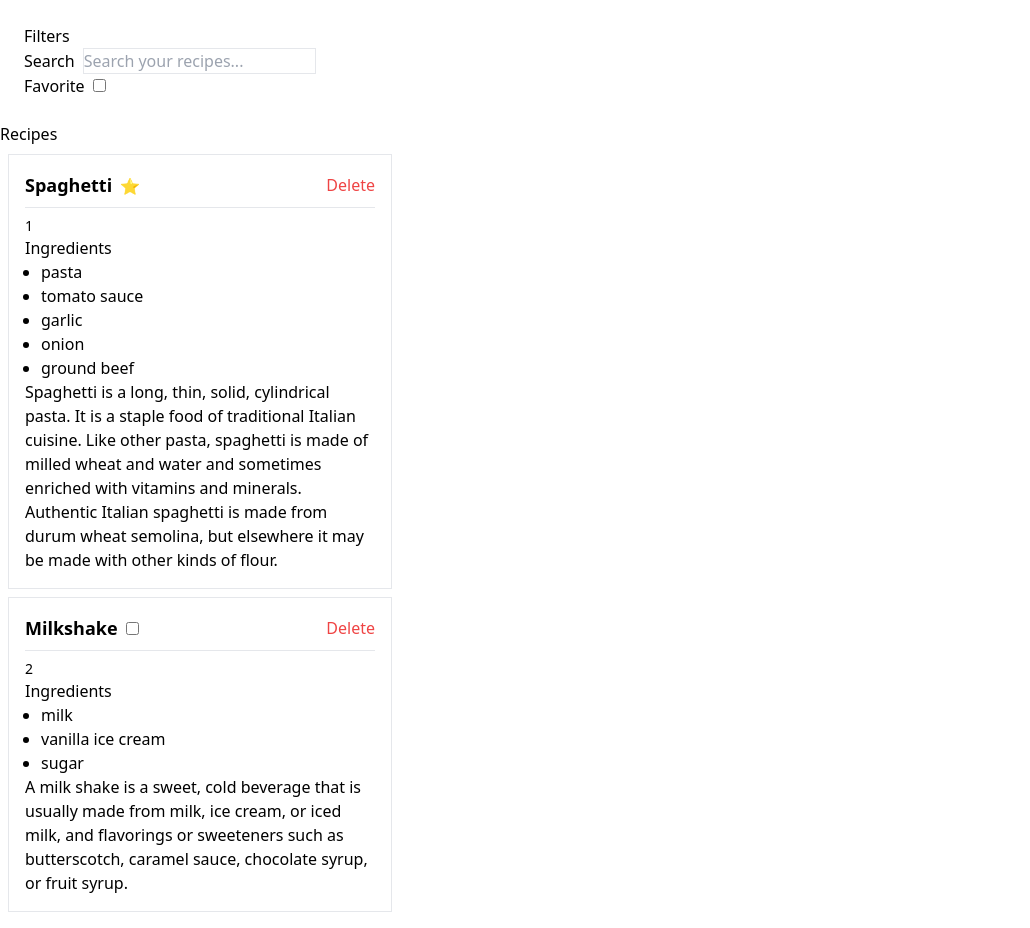
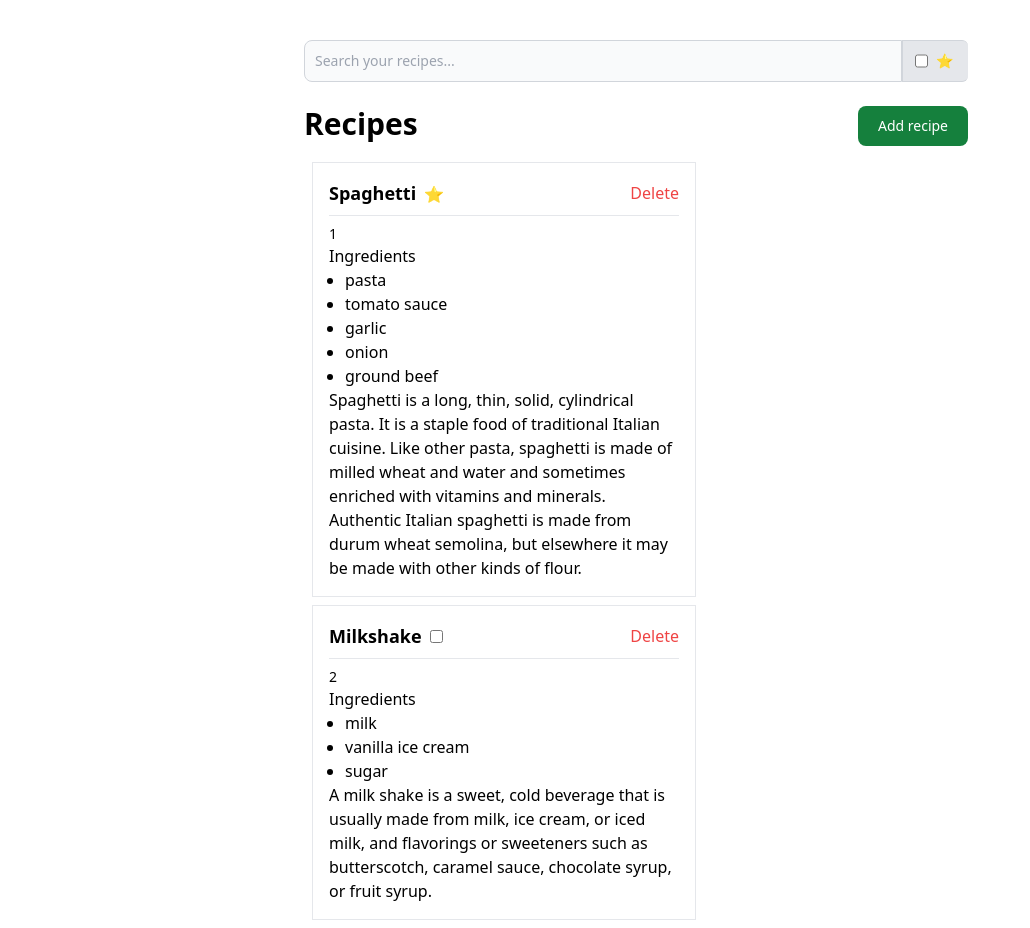
Before and after one commit to k-dx/recipes, a React (Vite) app: page / in a window 1280 px wide. Shown: the whole page, without its empty margins (0-1030 px from the left). Built offline with nearby package versions, Linux system fonts and the light colour scheme.

Commit message:
add recipe visual & toggle

```diff
--- /dev/null
+++ b/src/components/AddRecipe.tsx
@@ -0,0 +1,66 @@
+export default function AddRecipe({ addRecipe }: { addRecipe: () => void }) {
+  return (
+    <form>
+      <div className="mb-6">
+        <label
+          htmlFor="recipe_name"
+          className="block mb-2 text-sm font-medium text-gray-900 dark:text-white"
+        >
+          Recipe name
+        </label>
+        <input
+          type="recipe_name"
+          id="recipe_name"
+          className="bg-gray-50 border border-gray-300 text-gray-900 text-sm rounded-lg focus:ring-blue-500 focus:border-blue-500 block w-full p-2.5 dark:bg-gray-700 dark:border-gray-600 dark:placeholder-gray-400 dark:text-white dark:focus:ring-blue-500 dark:focus:border-blue-500"
+          placeholder="Brocolli and cheese"
+          required
+        />
+      </div>
+      <div className="mb-6">
+        <label
+          htmlFor="ingredients"
+          className="block mb-2 text-sm font-medium text-gray-900 dark:text-white"
+        >
+          Ingredients
+        </label>
+        <input
+          type="ingredients"
+          id="ingredients"
+          className="bg-gray-50 border border-gray-300 text-gray-900 text-sm rounded-lg focus:ring-blue-500 focus:border-blue-500 block w-full p-2.5 dark:bg-gray-700 dark:border-gray-600 dark:placeholder-gray-400 dark:text-white dark:focus:ring-blue-500 dark:focus:border-blue-500"
+          placeholder="brocolli, cheese, salt, pepper (separate ingredients with a comma)"
+        />
+      </div>
+      <div className="mb-6">
+        <label
+          htmlFor="message"
+          className="block mb-2 text-sm font-medium text-gray-900 dark:text-white"
+        >
+          Instructions
+        </label>
+        <textarea
+          id="message"
+          rows={4}
+          className="block p-2.5 w-full text-sm text-gray-900 bg-gray-50 rounded-lg border border-gray-300 focus:ring-blue-500 focus:border-blue-500 dark:bg-gray-700 dark:border-gray-600 dark:placeholder-gray-400 dark:text-white dark:focus:ring-blue-500 dark:focus:border-blue-500"
+          placeholder="How to make this delicious dish?"
+        ></textarea>
+      </div>
+
+      <div>
+        <button
+          type="submit"
+          className="text-white bg-green-700 hover:bg-green-800 focus:ring-4 focus:outline-none focus:ring-green-300 font-medium rounded-lg text-sm w-full sm:w-auto px-5 py-2.5 text-center dark:bg-green-600 dark:hover:bg-green-700 dark:focus:ring-green-800 mr-2"
+        >
+          Add recipe
+        </button>
+
+        <button
+          type="button"
+          className="text-white bg-red-700 hover:bg-red-800 focus:ring-4 focus:outline-none focus:ring-red-300 font-medium rounded-lg text-sm w-full sm:w-auto px-5 py-2.5 text-center dark:bg-red-600 dark:hover:bg-red-700 dark:focus:ring-red-800"
+          onClick={() => addRecipe()}
+        >
+          Cancel
+        </button>
+      </div>
+    </form>
+  );
+}
--- a/src/components/Filters.tsx
+++ b/src/components/Filters.tsx
@@ -1,35 +1,38 @@
 import { useRecipe } from "../providers/RecipeProvider/useRecipe";
 
-export default function Filters() {
+interface IProps {
+  className: string;
+}
+
+export default function Filters({ className }: IProps) {
   const { filters, onSearchChange, onFavoriteChange } = useRecipe();
   return (
-    <div className="p-6">
-      <h1>Filters</h1>
-      <form>
-        <div>
-          <label className="mr-2" htmlFor="search">
-            Search
-          </label>
+    <form className={className}>
+      <div className="flex">
         <input
-            className="border"
           type="text"
-            id="search"
+          className="rounded-none rounded-l-lg bg-gray-50 border border-gray-300 text-gray-900 focus:ring-blue-500 focus:border-blue-500 block flex-1 min-w-0 w-full text-sm p-2.5  dark:bg-gray-700 dark:border-gray-600 dark:placeholder-gray-400 dark:text-white dark:focus:ring-blue-500 dark:focus:border-blue-500"
           placeholder="Search your recipes..."
           value={filters.search}
           onChange={(e) => onSearchChange(e.target.value)}
         />
+        <div className="flex items-center px-3 text-sm text-gray-900 bg-gray-200 border border-e-0 border-gray-300 rounded-r-md dark:bg-gray-600 dark:text-gray-400 dark:border-gray-600 mr-2">
+          <input
+            id="favorite-checkbox"
+            type="checkbox"
+            value=""
+            className="w-4 h-4 text-blue-600 bg-gray-100 border-gray-300 rounded focus:ring-blue-500 dark:focus:ring-blue-600 dark:ring-offset-gray-700 dark:focus:ring-offset-gray-700 focus:ring-2 dark:bg-gray-600 dark:border-gray-500"
+            checked={filters.favorite}
+            onChange={() => onFavoriteChange()}
+          />
+          <label
+            htmlFor="only-done-checkbox"
+            className="w-full ms-2 text-sm font-medium text-gray-900 dark:text-gray-300"
+          >
+            <span>⭐</span>
+          </label>
         </div>
-        <div>
-          <label className="mr-2" htmlFor="favorite">
-            Favorite
-          </label>
-          <input
-            onChange={() => onFavoriteChange()}
-            type="checkbox"
-            id="favorite"
-          />
       </div>
     </form>
-    </div>
   );
 }
--- a/src/components/RecipeApp.tsx
+++ b/src/components/RecipeApp.tsx
@@ -1,11 +1,21 @@
+import { useState } from "react";
+import AddRecipe from "./AddRecipe";
 import Filters from "./Filters";
 import RecipeList from "./RecipeList";
 
 export default function RecipeApp() {
+  const [addRecipe, setAddRecipe] = useState(false);
+
   return (
-    <>
-      <Filters />
-      <RecipeList />
-    </>
+    <div className="dark:bg-slate-800 dark:text-white min-h-screen max-w-2xl mx-auto mt-10">
+      {addRecipe ? (
+        <AddRecipe addRecipe={() => setAddRecipe(!addRecipe)} />
+      ) : (
+        <>
+          <Filters className="mb-6" />
+          <RecipeList addRecipe={() => setAddRecipe(!addRecipe)} />
+        </>
+      )}
+    </div>
   );
 }
--- a/src/components/RecipeList.tsx
+++ b/src/components/RecipeList.tsx
@@ -1,11 +1,20 @@
 import Recipe from "./Recipe";
 import { useRecipe } from "../providers/RecipeProvider/useRecipe";
 
-export default function RecipeList() {
+export default function RecipeList({ addRecipe }: { addRecipe: () => void }) {
   const { filters, recipes } = useRecipe();
   return (
     <div>
-      <h1>Recipes</h1>
+      <div className="flex justify-between">
+        <h1 className="text-3xl font-bold">Recipes</h1>
+        <button
+          onClick={() => addRecipe()}
+          type="button"
+          className="focus:outline-none text-white bg-green-700 hover:bg-green-800 focus:ring-4 focus:ring-green-300 font-medium rounded-lg text-sm px-5 py-2.5 me-2 mb-2 dark:bg-green-600 dark:hover:bg-green-700 dark:focus:ring-green-800"
+        >
+          Add recipe
+        </button>
+      </div>
       {recipes
         .filter((recipe) => !filters.favorite || recipe.favorite)
         .filter(
```
Lines whose indentation alone changed are shown as unchanged.
